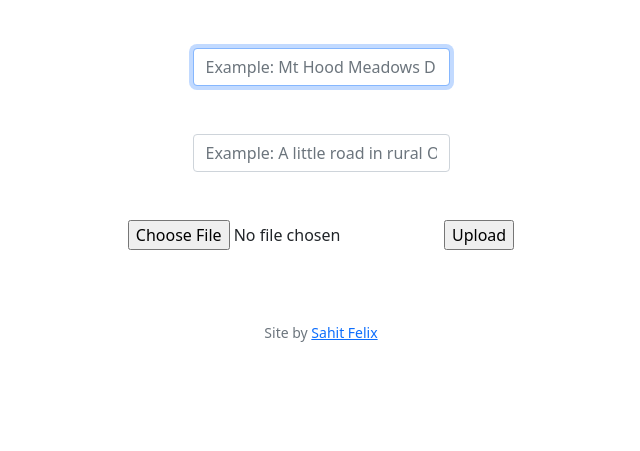
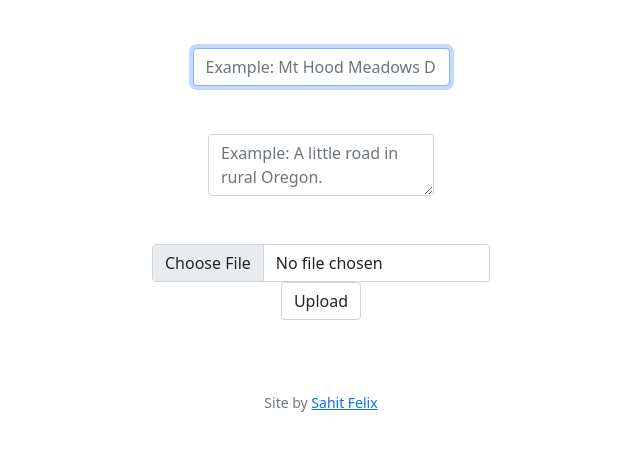
Before and after one commit to prismschism/CS50, a Flask app: page /upload in a window 1280 px wide. Shown: the part 66-517 px from the top of the page, without its empty margins (319-959 px from the left). Run offline with Flask 3, Linux system fonts and the light colour scheme.

Commit message:
Modified upload template

```diff
--- a/templates/upload.html
+++ b/templates/upload.html
@@ -11,19 +11,17 @@
     <br>
     <br>
     <form>
-        <input autocomplete="off" autofocus class="form-control mx-auto w-auto" id="desc" name="desc" placeholder="Example: A little road in rural Oregon." maxlength="50" type="text">
+        <textarea class="form-control mx-auto w-auto" d="desc" name="desc" placeholder="Example: A little road in rural Oregon." maxlength="50" type="text"></textarea>
     </form>
     <br>
     <br>
 
 
-
-
     <div class="center">
         <form action = "/upload" method = "POST"
         enctype = "multipart/form-data">
-        <input type = "file" name = "image" />
-        <input type = "submit" value="Upload"/>
+        <input class="form-control mx-auto w-auto" type = "file" name = "image" />
+        <input class="form-control mx-auto w-auto" type = "submit" value="Upload"/>
         </form>
         <br>
     </div>
```
